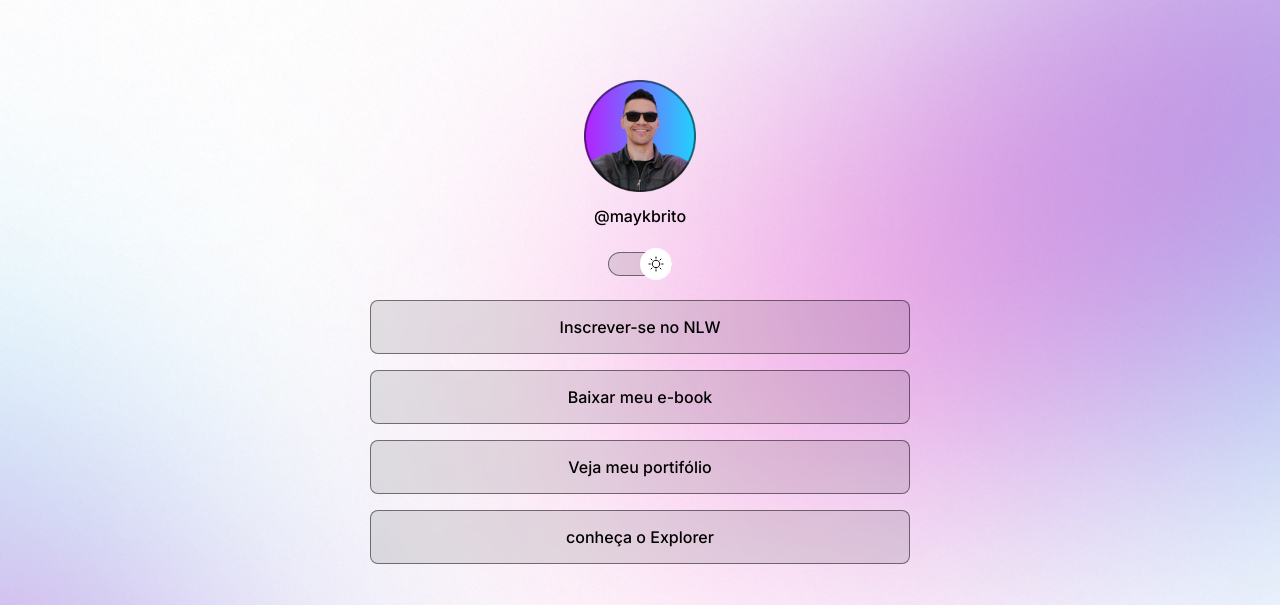
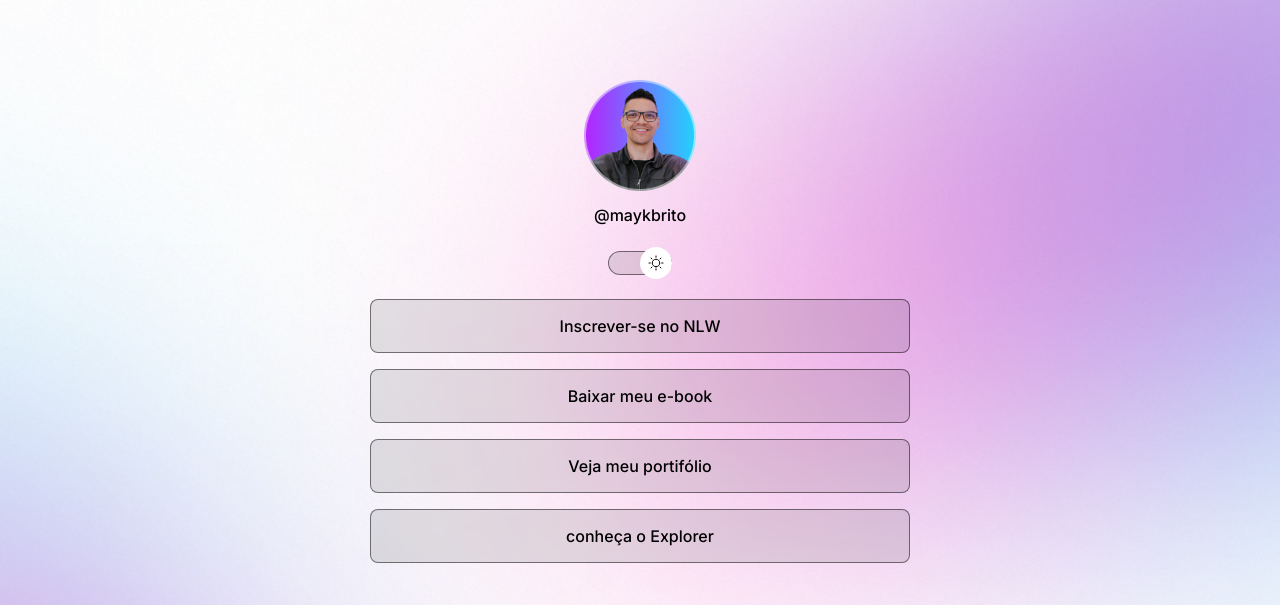
Before and after one commit to Rafaelcampelo4444/1-projeto, a plain HTML site: page index.html in a window 1280 px wide. Shown: the top 605 px of the page. Drawn offline with nearby package versions, Linux system fonts and the light colour scheme.

Commit message:
modified avatar

```diff
--- a/index.html
+++ b/index.html
@@ -17,7 +17,7 @@
   <body>
     <div id="container">
       <div id="profile1">
-        <img src="./assets/avatar-light.png" alt="foto de mayk brito sorrindo." />
+        <img src="./assets/avatar.png" alt="foto de mayk brito sorrindo." />
         <p>@maykbrito</p>
       </div>
       <div id="switch" onclick="toggleMode()">
```
